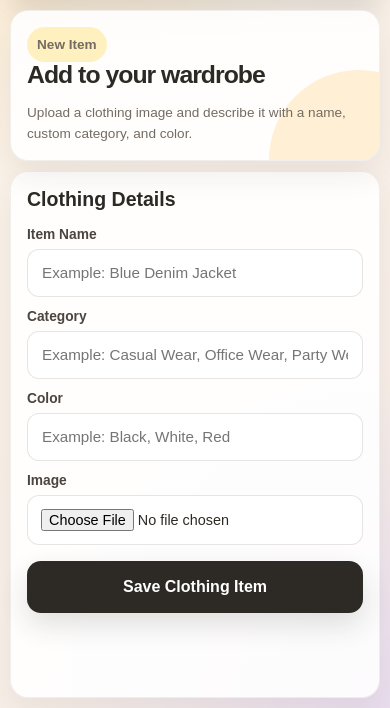
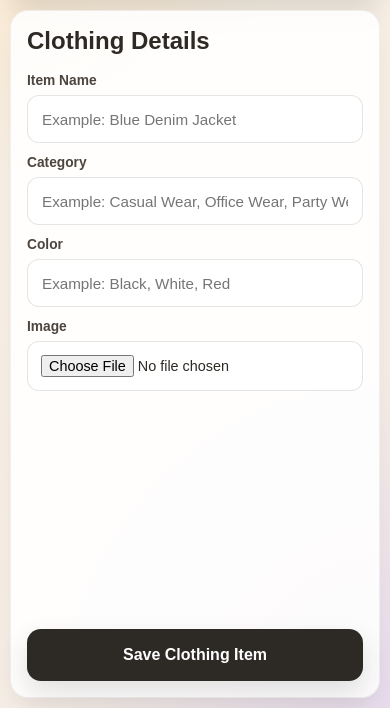
Before and after one commit to NAgarwal121707/digital_wardrobe, a Django app: page /add-item/ in a window 390 px wide. Shown: the part 136-844 px from the top of the page. Run offline with Django 5.2, Linux system fonts and the light colour scheme; the visitor is signed in with stand-in values (Sample User, id 1).

Commit message:
Fix add item mobile full height

```diff
--- a/static/css/styles.css
+++ b/static/css/styles.css
@@ -1844,3 +1844,53 @@ body.auth-page {
     font-size: 0.85rem;
   }
 }
+/* FINAL FIX: Add item page uses full mobile screen */
+@media (max-width: 720px) {
+  body:has(.add-item-page) {
+    min-height: 100dvh;
+    background:
+      radial-gradient(circle at top left, rgba(255, 214, 153, 0.36), transparent 34%),
+      radial-gradient(circle at bottom right, rgba(205, 188, 255, 0.32), transparent 36%),
+      linear-gradient(135deg, #fbf4e8 0%, #f7eee8 100%);
+  }
+
+  .add-item-page {
+    width: 100%;
+    min-height: 100dvh;
+    padding: 10px;
+    display: flex;
+    flex-direction: column;
+  }
+
+  .add-item-layout {
+    flex: 1;
+    display: flex;
+    flex-direction: column;
+  }
+
+  .add-item-form-card {
+    flex: 1;
+    display: flex;
+    flex-direction: column;
+  }
+
+  .separate-add-form {
+    flex: 1;
+    display: flex;
+    flex-direction: column;
+  }
+
+  .wardrobe-submit-btn {
+    margin-top: auto;
+  }
+}
+@media (max-width: 720px) {
+  .add-item-preview-card {
+    display: none;
+  }
+
+  .add-item-form-card h2 {
+    font-size: 1.5rem;
+    margin-bottom: 18px;
+  }
+}
```
